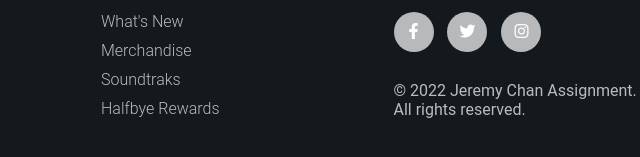
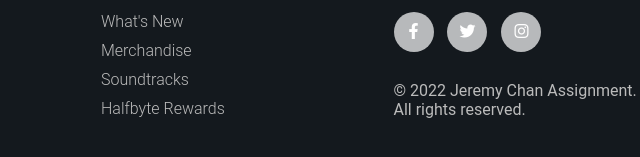
Before and after one commit to crownbelt97/ID, a plain HTML site: page index.html in a window 1280 px wide. Shown: the part 2063-2220 px from the top of the page, 554-1194 px from the left. Drawn offline with Linux system fonts and the light colour scheme.

Commit message:
41th Commit 11/23/2022

```diff
--- a/index.html
+++ b/index.html
@@ -5,11 +5,7 @@
 <meta name="viewport" content="width=device-width, initial-scale=1.0" />
 <title>index</title>
 <link href="style.css" rel="stylesheet" type="text/css" />
-<link
-      rel="stylesheet"
-      type="text/css"
-      href="https://cdnjs.cloudflare.com/ajax/libs/font-awesome/6.2.0/css/all.min.css"
-    />
+<link rel="stylesheet" type="text/css" href="https://cdnjs.cloudflare.com/ajax/libs/font-awesome/6.2.0/css/all.min.css"/>
 </head>
 
 <body>
@@ -135,8 +131,8 @@
         <ul>
           <li><a href="#">What's new</a></li>
           <li><a href="#">Merchandise</a></li>
-          <li><a href="#">Soundtraks</a></li>
-          <li><a href="#">Halfbye Rewards</a></li>
+          <li><a href="#">Soundtracks</a></li>
+          <li><a href="#">Halfbyte Rewards</a></li>
         </ul>
       </div>
       <div class="footer-col">
```
Also changed, not shown: login.html (+0 -1 lines).
